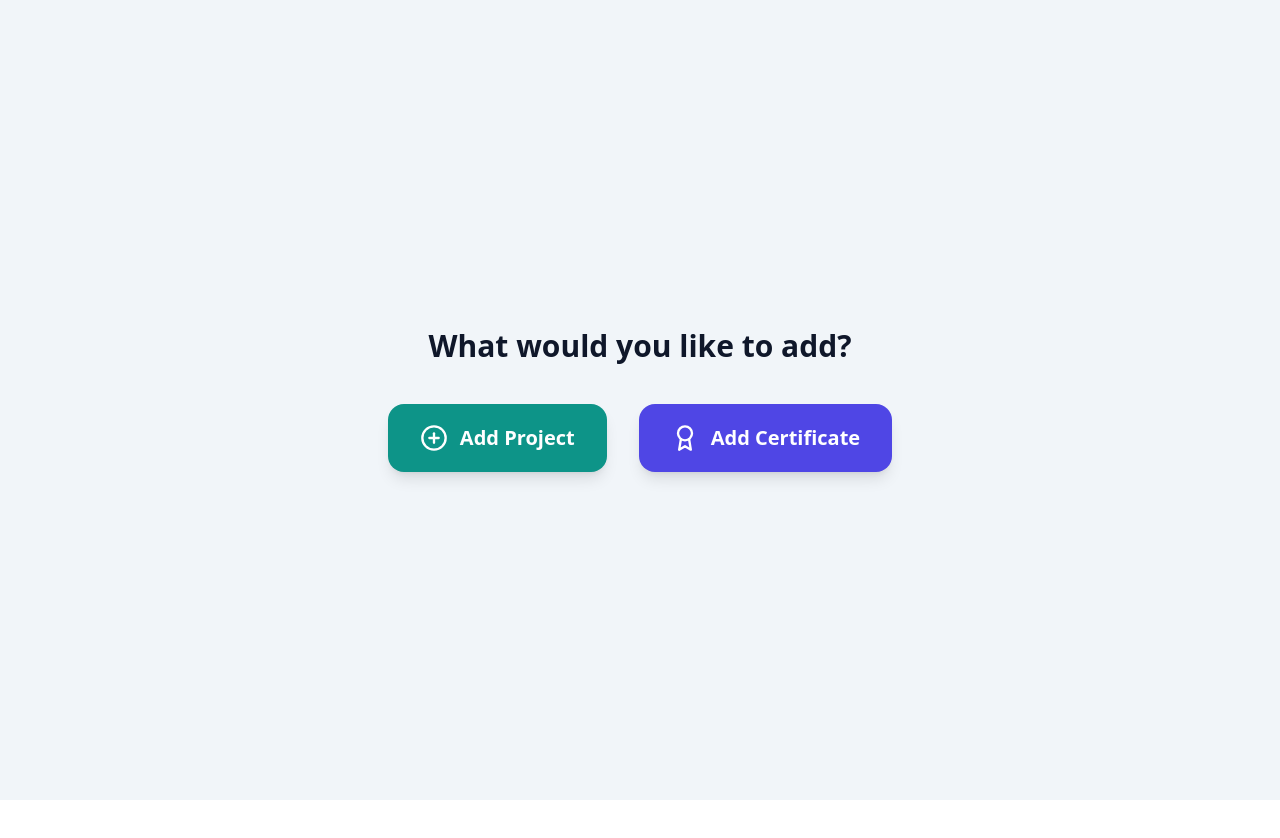
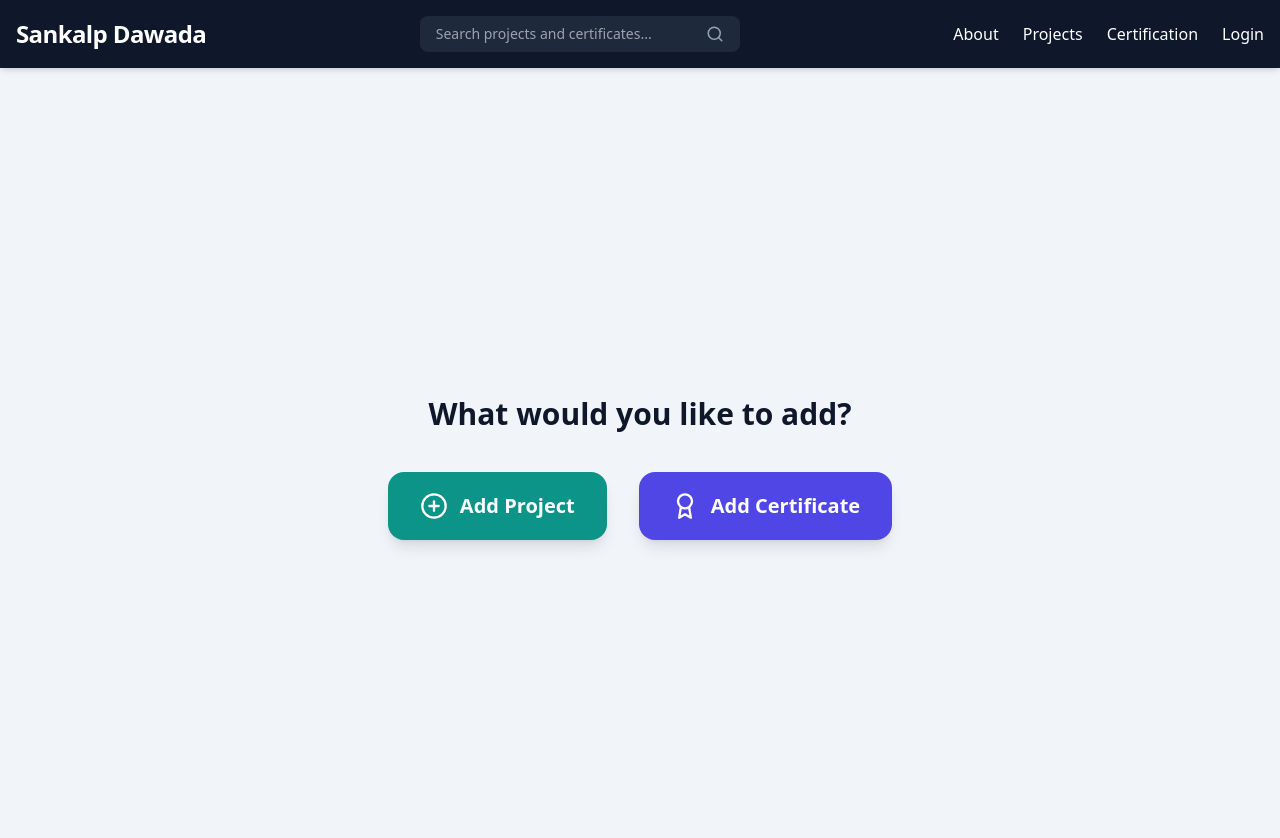
Before and after one commit to Sankalp-Dawada/MyPortfolio, a React (Vite) app: page /add-item-selection in a window 1280 px wide. Shown: the top 838 px of the page. Before the commit the page ends 800 px from the top, so only its background shows below. Built offline with nearby package versions, Linux system fonts and the light colour scheme; no server answers.

Commit message:
Fixing locations of header and added header in AddItemSelection

```diff
--- a/src/components/Header.tsx
+++ b/src/components/Header.tsx
@@ -65,7 +65,7 @@ const Header: React.FC<HeaderProps> = ({ onSearch }) => {
 
         {/* Desktop nav links */}
         <div className="hidden md:flex items-center space-x-6">
-          <Link to="/" className="hover:text-teal-400 transition-colors">
+          <Link to="/#about" className="hover:text-teal-400 transition-colors">
             About
           </Link>
           <Link to="/#projects" className="hover:text-teal-400 transition-colors">
--- a/src/pages/AddItemSelection.tsx
+++ b/src/pages/AddItemSelection.tsx
@@ -1,12 +1,14 @@
 import React from 'react';
 import { useNavigate } from 'react-router-dom';
 import { PlusCircle, Award } from 'lucide-react';
+import Header from '../components/Header';
 
 const AddItemSelection: React.FC = () => {
   const navigate = useNavigate();
 
   return (
-    <div className="min-h-screen flex flex-col items-center justify-center bg-slate-100 dark:bg-slate-900 p-6">
+
+    <><Header onSearch={() => { } } /><div className="min-h-screen flex flex-col items-center justify-center bg-slate-100 dark:bg-slate-900 p-6">
       <h1 className="text-3xl font-bold text-slate-900 dark:text-white mb-10">
         What would you like to add?
       </h1>
@@ -28,7 +30,7 @@ const AddItemSelection: React.FC = () => {
           Add Certificate
         </button>
       </div>
-    </div>
+    </div></>
   );
 };
 
--- a/src/pages/HomePage.tsx
+++ b/src/pages/HomePage.tsx
@@ -1,4 +1,5 @@
 import React, { useState, useEffect } from 'react';
+import { useLocation } from 'react-router-dom';
 import { useAuth } from '../context/AuthContext';
 import Header from '../components/Header';
 import Hero from '../components/Hero';
@@ -12,6 +13,7 @@ import { Project, Certificate } from '../types';
 
 const HomePage: React.FC = () => {
   const { isAuthenticated } = useAuth();
+  const location = useLocation();
 
   const [projects, setProjects] = useState<Project[]>([]);
   const [certificates, setCertificates] = useState<Certificate[]>([]);
@@ -28,6 +30,16 @@ const HomePage: React.FC = () => {
     window.addEventListener('storage', loadContent);
     return () => window.removeEventListener('storage', loadContent);
   }, []);
+
+  useEffect(() => {
+    if (location.hash) {
+      const id = location.hash.replace('#', '');
+      const element = document.getElementById(id);
+      if (element) {
+        element.scrollIntoView({ behavior: 'smooth' });
+      }
+    }
+  }, [location]);
 
   const handleSearch = async (query: string) => {
     setSearchQuery(query);
@@ -59,10 +71,12 @@ const HomePage: React.FC = () => {
     <div className="min-h-screen bg-white dark:bg-slate-900 flex flex-col">
       <Header onSearch={handleSearch} />
       <main className="flex-grow">
-        <Hero />
+        <section id= "about">
+          <Hero />
+        </section>
 
         {/* Projects Section */}
-        <section id="projects" className="py-16 bg-white dark:bg-slate-900">
+        <section id="projects" className="scroll-mt-24 py-16 bg-white dark:bg-slate-900">
           <div className="container mx-auto px-4">
             <div className="mb-12">
               <h2 className="text-3xl font-bold text-slate-900 dark:text-white mb-4">
@@ -84,7 +98,7 @@ const HomePage: React.FC = () => {
         </section>
 
         {/* Certificates Section */}
-        <section id="certificates" className="py-16 bg-white dark:bg-slate-900">
+        <section id="certificates" className="scroll-mt-24 py-16 bg-white dark:bg-slate-900">
           <div className="container mx-auto px-4">
             <div className="mb-12">
               <h2 className="text-3xl font-bold text-slate-900 dark:text-white mb-4">
```
